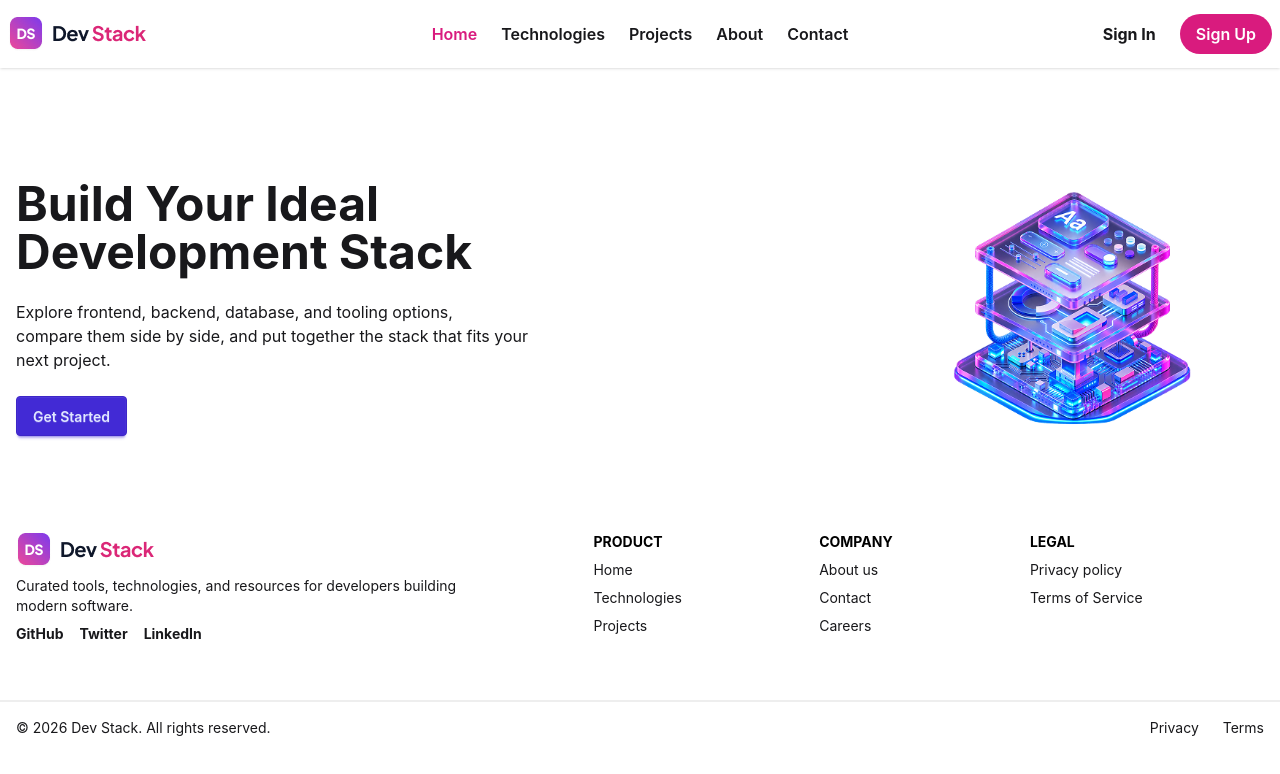
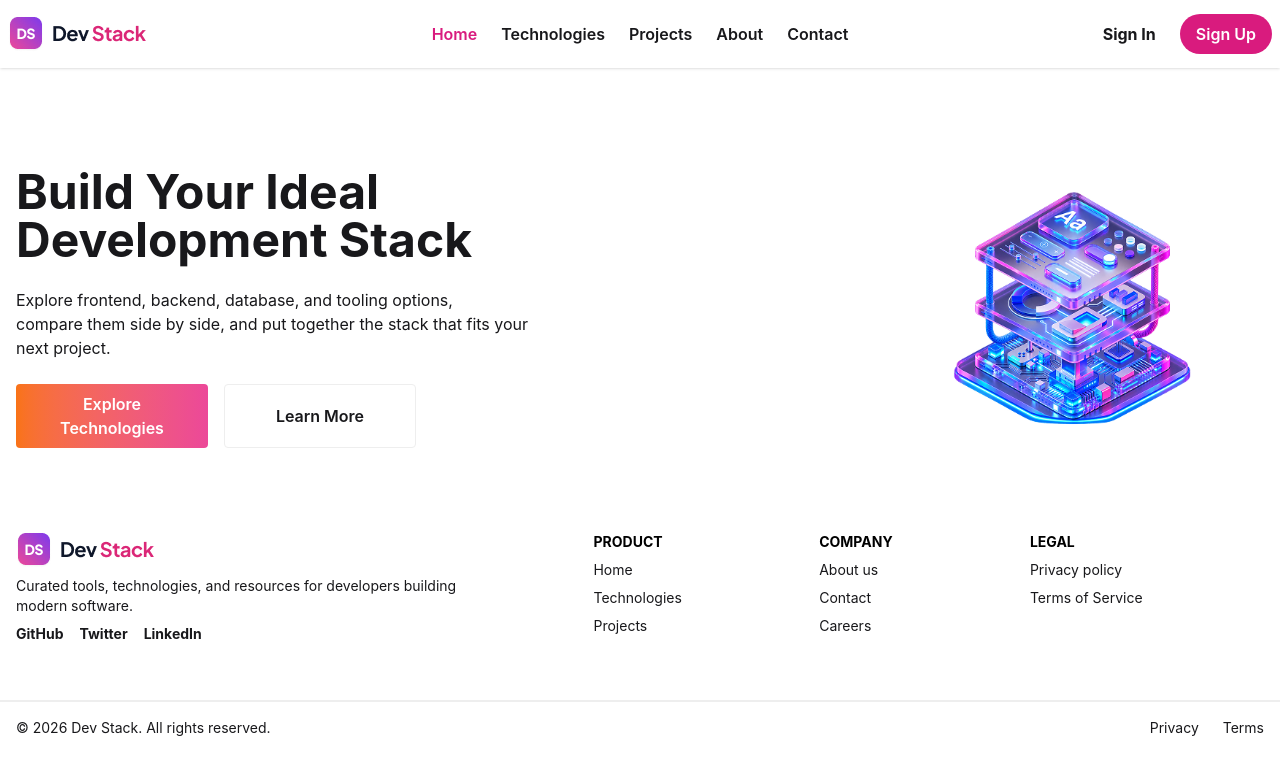
Before and after one commit to Farzana-Akter-Alo/Assignment-DevStack, a React (Vite) app: page / in a window 1280 px wide. Shown: the top 774 px of the page. Built offline with nearby package versions, Linux system fonts and the light colour scheme.

Commit message:
added button in banner section

```diff
--- a/src/Components/Banner/Banner.tsx
+++ b/src/Components/Banner/Banner.tsx
@@ -1,4 +1,3 @@
-import React from "react";
 import BannerImg from "../../assets/banner-stack.png";
 
 const Banner = () => {
@@ -10,14 +9,17 @@ const Banner = () => {
           <div>
             <h1 className="text-5xl font-bold">
               Build Your Ideal <br />
-               <span className=""> Development Stack</span>
+              <span className=""> Development Stack</span>
             </h1>
             <p className="py-6">
-              Explore frontend, backend, database, and tooling options, <br />  compare
-              them side by side, and put together the stack that fits your <br />  next
-              project.
+              Explore frontend, backend, database, and tooling options, <br />{" "}
+              compare them side by side, and put together the stack that fits
+              your <br /> next project.
             </p>
-            <button className="btn btn-primary">Get Started</button>
+           <div className="flex gap-4 ">
+             <button className="text-white w-48 bg-gradient-to-r from-[#F97316] to-[#EC4899] px-4 py-2 rounded-sm font-semibold">Explore Technologies</button>
+            <button className=" border border-base-300 w-48 px-4 py-2 rounded-sm font-semibold">Learn More</button>
+           </div>
           </div>
         </div>
       </div>
--- a/src/Components/Footer/Footer.tsx
+++ b/src/Components/Footer/Footer.tsx
@@ -1,4 +1,3 @@
-import React from "react";
 import FooterImg from "../../assets/logo-text.png";
 
 const Footer = () => {
```
